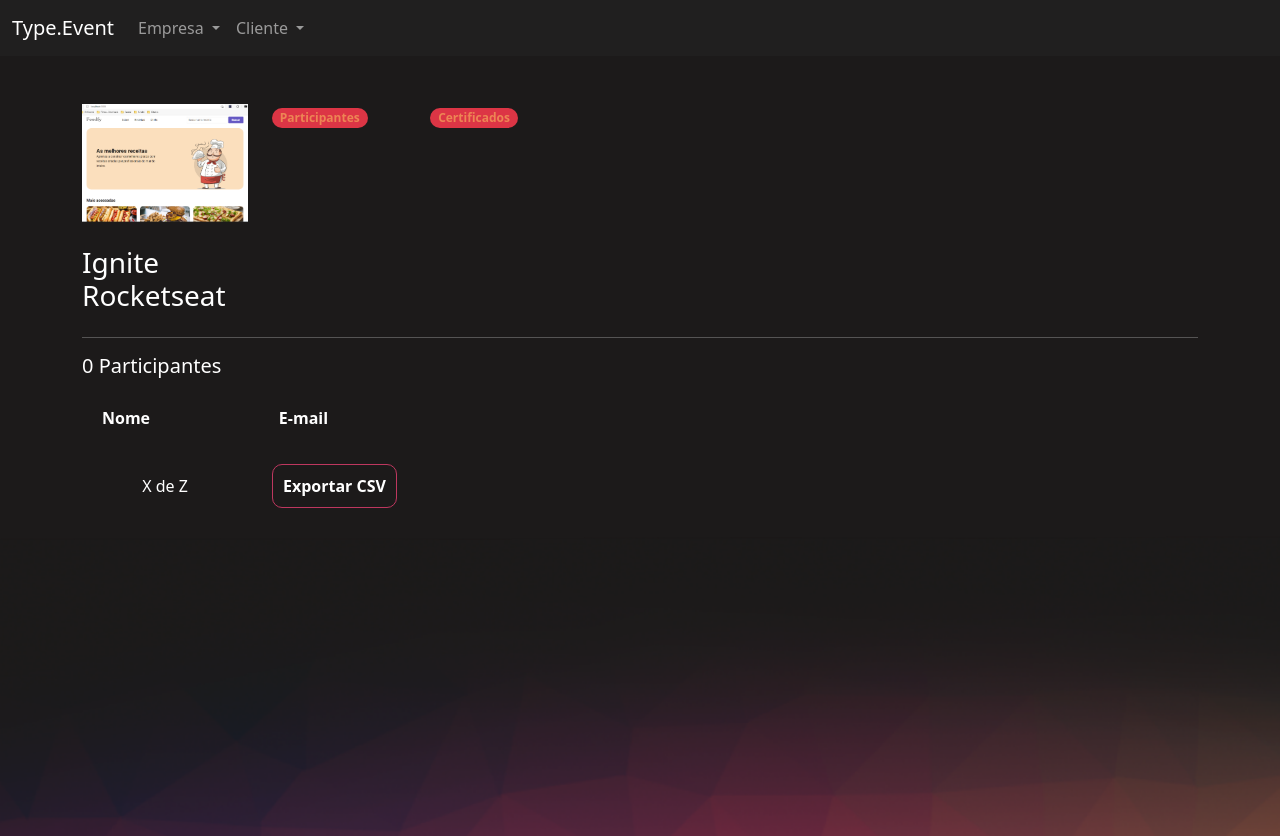
After one commit to drigosantos81/type_event, a Django app: page /eventos/participantes_evento/2/ in a window 1280 px wide. The commit adds this page. Run offline with Django 4.2, Linux system fonts and the light colour scheme; a user stored in the database is signed in; data comes from the database, SQL or seed files in the repository; both versions use the stored data as it was after the commit; lists and menus that the app fills with data are empty.

Commit message:
Adicionado gerenciamento de eventos.

```diff
--- a/eventos/templates/gerenciar_evento.html
+++ b/eventos/templates/gerenciar_evento.html
@@ -33,7 +33,7 @@
 
 				{% for evento in eventos %}
 					<tr class="{% cycle 'linha' 'linha2' %}">
-						<td width="10%"><a href="#"><img width="100%" src="/media/{{ evento.logo }}"></a></td>
+						<td width="10%"><a href="{% url 'participantes_evento' evento.id %}"><img width="100%" src="/media/{{ evento.logo }}"></a></td>
 						<td>{{ evento.nome }}</td>
 						<td>{{ evento.descricao}}</td>
 						<td>{{ evento.data_inicio }}</td>
--- /dev/null
+++ b/eventos/templates/participantes_evento.html
@@ -0,0 +1,66 @@
+{% extends "bases/base_evento.html" %}
+{% load static %}
+
+{% block 'importacoes' %}
+    <link href="{% static 'evento/css/gerenciar_evento.css' %}" rel="stylesheet">
+{% endblock %}
+
+{% block 'conteudo' %}
+	<div class="container">
+		<br>
+		{% if messages %}
+				{% for message in messages %}
+					<div class="alert {{ message.tags }}">{{ message }}</div>
+				{% endfor %}
+		{% endif %}
+		<br>
+		<div class="row">
+			<div class="col-md-2">
+				<img width="100%" src="/media/{{evento.logo}}">
+				<br>
+				<br>
+				<h3>{{evento.nome}}</h3>
+			</div>
+
+			<div class="col-md">
+				<div class="row">
+					<div class="col-md-2">
+						<span class="badge rounded-pill text-bg-danger"><a class="link" href="">Participantes</a></span>
+					</div>
+					<div class="col-md-2">
+						<span class="badge rounded-pill text-bg-danger"><a class="link" href="">Certificados</a></span>
+					</div>
+				</div>
+			</div>
+		</div>
+		<hr>
+
+		<div class="row">
+			<h5>{{evento.participantes.all.count}} Participantes</h5>
+			<div class="col-md-4">
+				<table>
+					<tr>
+						<th>Nome</th>
+						<th>E-mail</th>
+					</tr>
+					{% for participante in participantes %}
+						<tr class="{% cycle 'linha' 'linha2' %}">
+							<td>{{participante.username}}</td>
+							<td>{{participante.email}}</td>
+						</tr>
+					{% endfor %}
+				</table>
+				<br>
+				<div class="row">
+					<div class="col-md text-center">
+						<p>X de Z</p>
+					</div>
+
+					<div class="col-md ">
+						<a href="{% url 'gerar_csv' evento.id %}" class="btn-principal" style="text-decoration: none;">Exportar CSV</a>
+					</div>
+				</div>
+			</div>
+		</div>
+	</div>
+{% endblock %}
--- a/eventos/urls.py
+++ b/eventos/urls.py
@@ -5,4 +5,6 @@ urlpatterns = [
 	path('novo_evento/', views.novo_evento, name="novo_evento"),
 	path('gerenciar_evento/', views.gerenciar_evento, name="gerenciar_evento"),
 	path('inscrever_evento/<int:id>/', views.inscrever_evento, name="inscrever_evento"),
+	path('participantes_evento/<int:id>/', views.participantes_evento, name="participantes_evento"),
+  path('gerar_csv/<int:id>/', views.gerar_csv, name="gerar_csv"),
 ]
--- a/eventos/views.py
+++ b/eventos/views.py
@@ -1,10 +1,12 @@
 from django.shortcuts import render, redirect, get_object_or_404
-from django.http import HttpResponse
 from django.contrib.auth.decorators import login_required
+from django.urls import reverse
+from django.http import Http404
 from .models import Evento
-from django.urls import reverse
 from django.contrib import messages
 from django.contrib.messages import constants
+from django.http import HttpResponse
+import csv
 
 # Create your views here.
 @login_required
@@ -71,3 +73,21 @@ def inscrever_evento(request, id):
 	# evento = Evento.objects.filter(id=id).first()
 	# evento = Evento.objects.get
 	# print(evento.data_inicio)
+
+def participantes_evento(request, id):
+	evento = get_object_or_404(Evento, id=id)
+	if not evento.criador == request.user:
+		raise Http404('Esse evento não é seu')
+
+	if request.method == "GET":
+		participantes = evento.participantes.all()
+		return render(request, 'participantes_evento.html', {'participantes':participantes, 'evento':evento})
+
+def gerar_csv(request, id):
+	evento = get_object_or_404(Evento, id=id)
+	if not evento.criador == request.user:
+		raise Http404('Esse evento não é seu')
+
+	participantes = evento.participantes.all()
+
+	return HttpResponse(participantes)
```
Also changed, not shown: db.sqlite3, media/logos/ifba.jpg (added).
